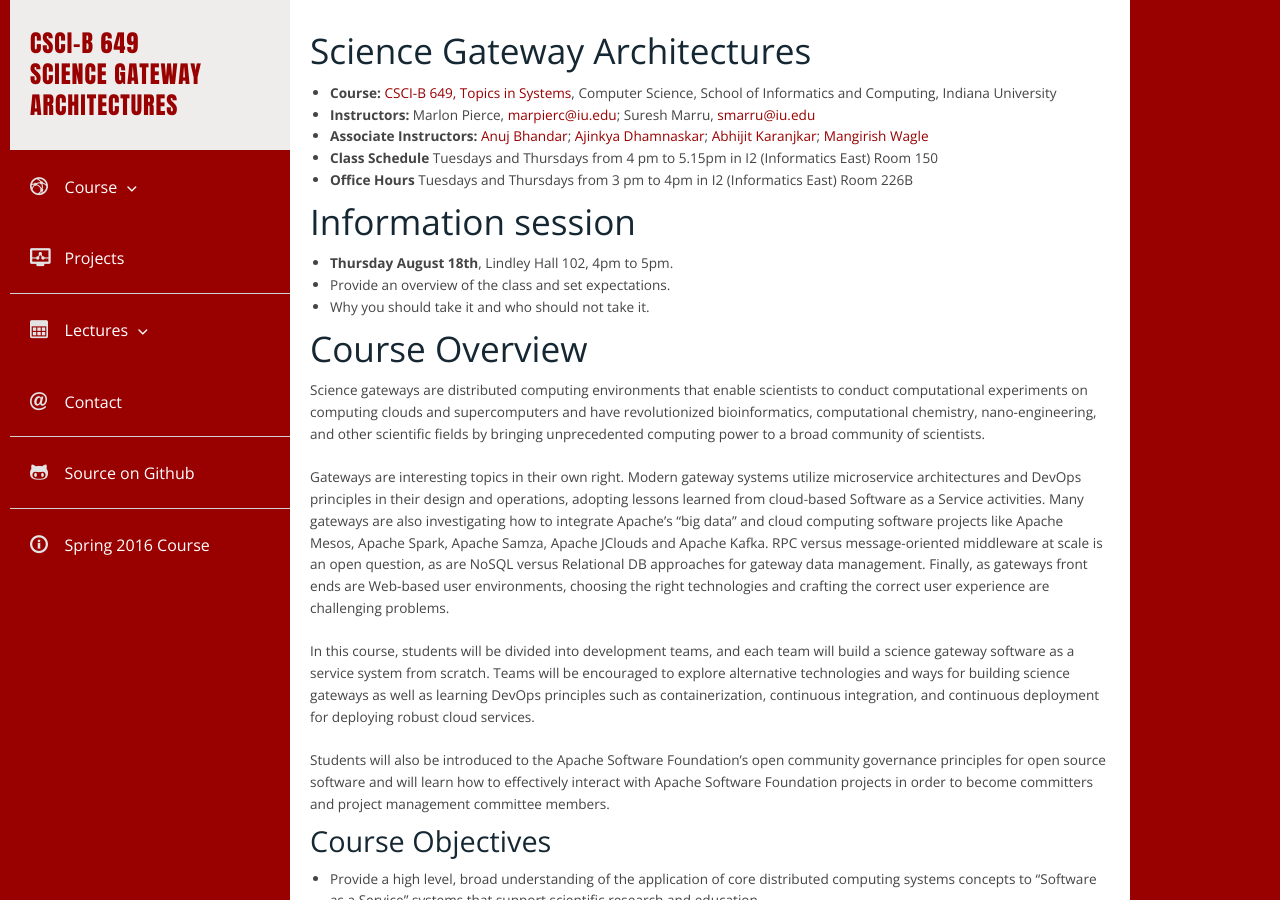
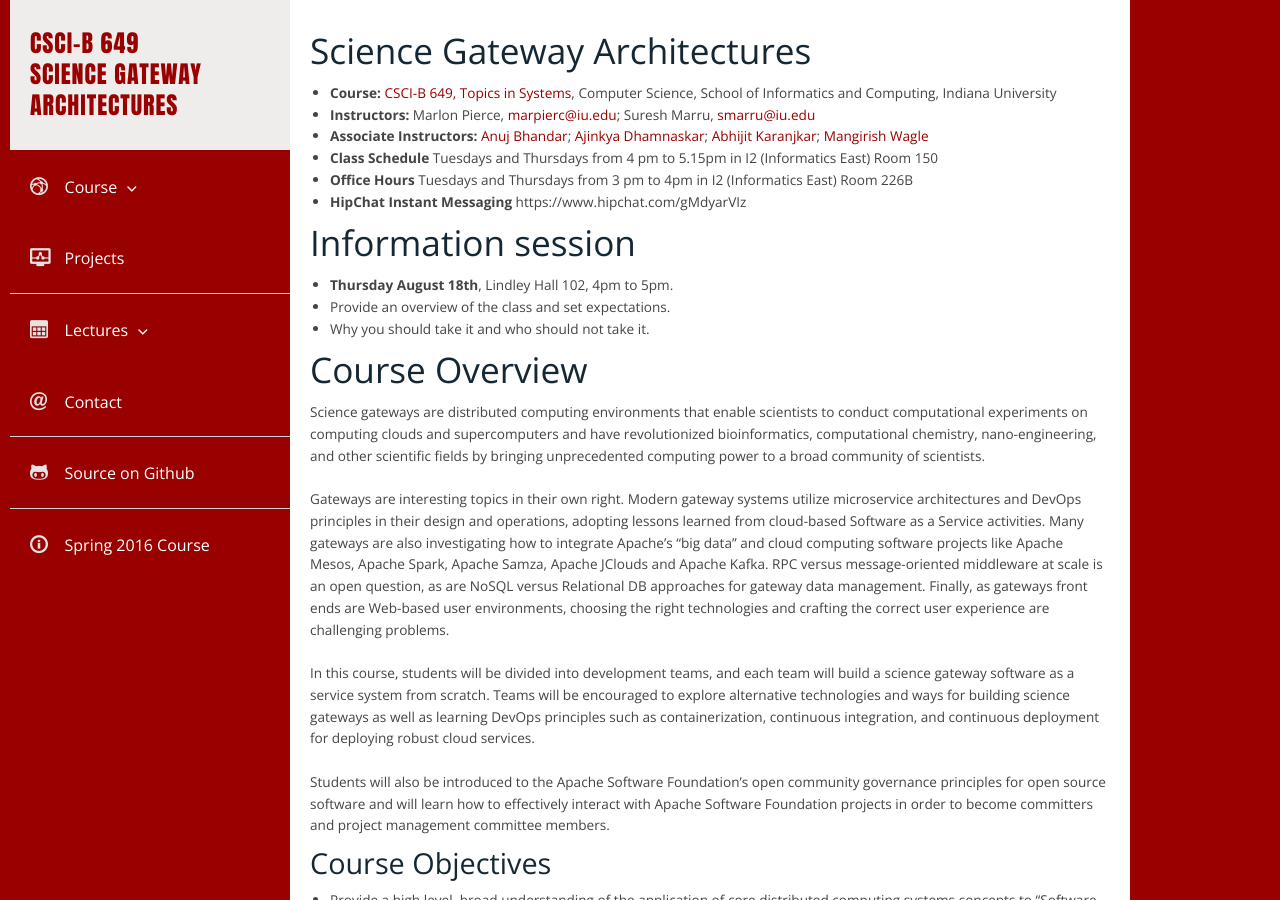
Before and after one commit to airavata-courses/airavata-courses.github.io, a Jekyll site: the page built from index.md, in a window 1280 px wide and 900 px high. Built offline with Jekyll 4.4.1, drawn with Linux system fonts in a browser that asks for light colours.

Commit message:
adding hipchat url

```diff
--- a/index.md
+++ b/index.md
@@ -10,6 +10,7 @@ layout: default
 
 * **Class Schedule** Tuesdays and Thursdays from 4 pm to 5.15pm in I2 (Informatics East) Room 150
 * **Office Hours** Tuesdays and Thursdays from 3 pm to 4pm in I2 (Informatics East) Room 226B
+* **HipChat Instant Messaging** https://www.hipchat.com/gMdyarVIz
 
 ## Information session
 * **Thursday August 18th**, Lindley Hall 102, 4pm to 5pm.
```
